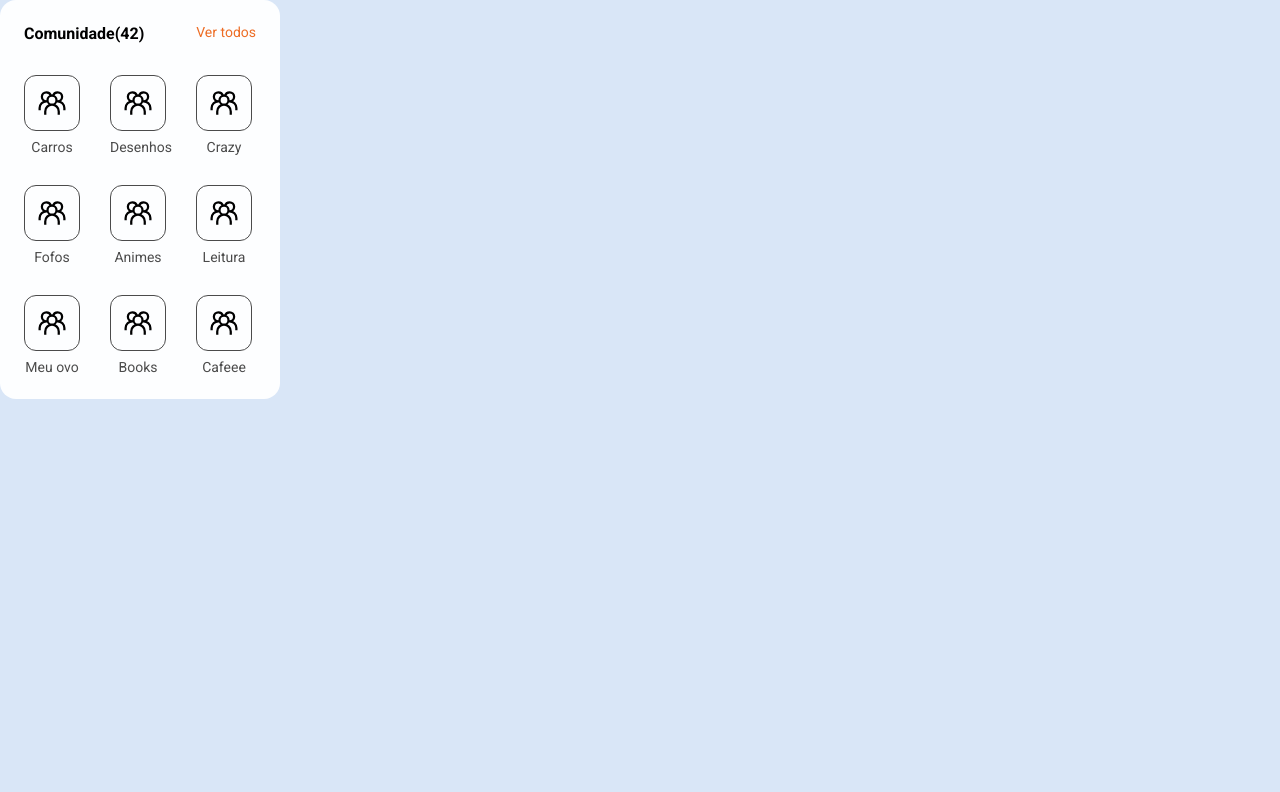
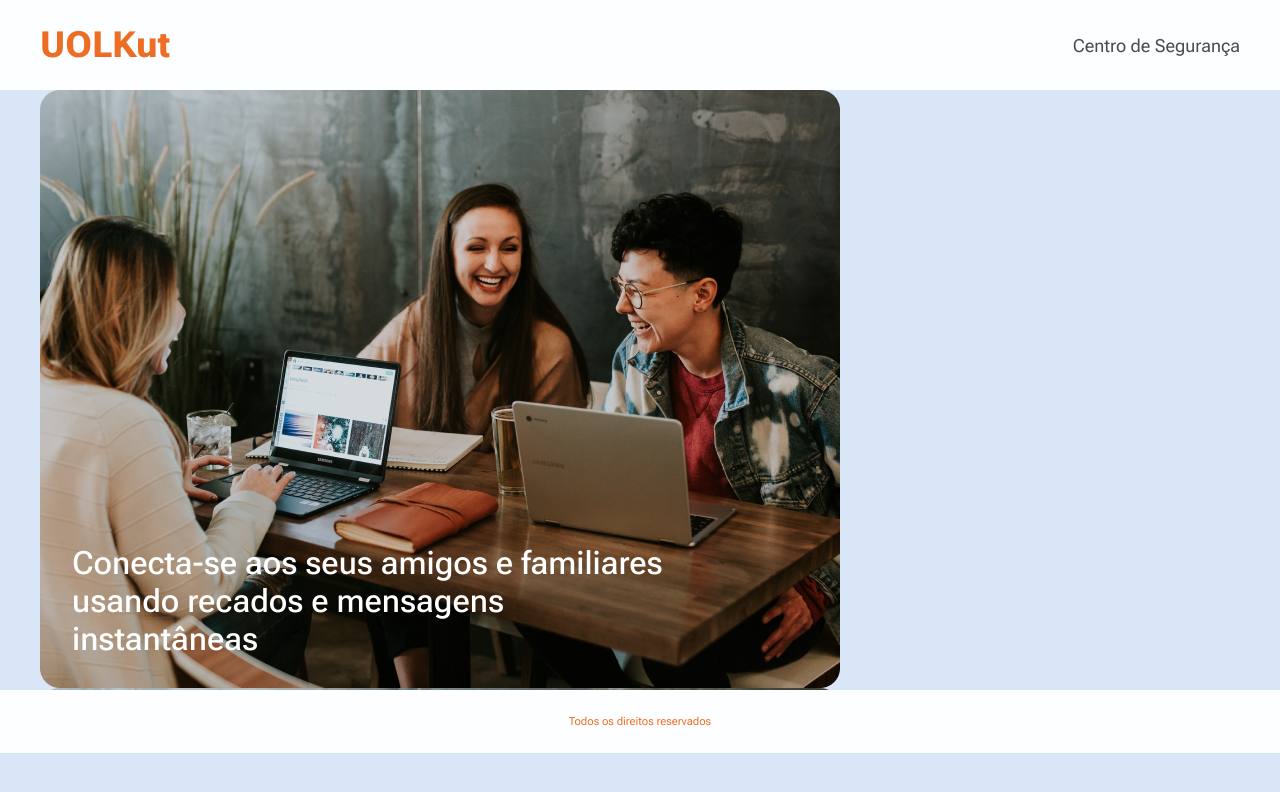
Before and after one commit to okumura-e/projeto-compass_uolkut, a React (Vite) app: page / in a window 1280 px wide. Shown: the top 792 px of the page. Built offline with nearby package versions, Linux system fonts and the light colour scheme.

Commit message:
feat: add components and css

```diff
--- /dev/null
+++ b/src/components/Footer/index.tsx
@@ -0,0 +1,12 @@
+import React from 'react';
+import {Container, Text} from './styles';
+
+function Footer() {
+  return (
+    <Container>
+      <Text>Todos os direitos reservados</Text>
+    </Container>
+  );
+}
+
+export default Footer;
--- /dev/null
+++ b/src/components/Footer/styles.ts
@@ -0,0 +1,34 @@
+import { BsDisplay } from "react-icons/bs";
+import styled, { css } from "styled-components";
+
+export const Container = styled.footer`
+    ${({ theme }) => {
+    return css`
+      background: ${theme.colors.secondaryBg};
+      padding: 2.4rem 0;
+
+      ${theme.medias.mobile} {
+        display: none;
+      }
+    `;
+  }}
+`;
+
+export const Text = styled.p`
+    ${({ theme }) => {
+    return css`
+    color: #ED6D25;
+    font-family: Roboto Flex;
+    font-size: 1.125rem;
+    font-style: normal;
+    font-weight: 400;
+    line-height: 1.5rem;
+    text-align: center;
+
+    ${theme.medias.mobile} {
+        display: none;
+    }
+`;
+    }}
+
+`;
--- /dev/null
+++ b/src/components/FormPageHeader/index.tsx
@@ -0,0 +1,17 @@
+import React from 'react';
+import {Container, ContentContainer, Logo, Link} from './styles';
+
+function FormPageHeader() {
+  return (
+    <Container>
+      <ContentContainer>
+
+        <Logo>UOLKut</Logo>
+        <Link>Centro de Segurança</Link>
+
+      </ContentContainer>
+    </Container>
+  );
+}
+
+export default FormPageHeader;
--- /dev/null
+++ b/src/components/FormPageHeader/styles.ts
@@ -0,0 +1,89 @@
+import styled, { css } from "styled-components";
+
+export const Container = styled.header`
+  ${({ theme }) => {
+    return css`
+      background: ${theme.colors.secondaryBg};
+      padding: 2.4rem 0;
+    `;
+  }}
+`;
+
+export const ContentContainer = styled.div`
+  ${({ theme }) => {
+    return css`
+      display: flex;
+      justify-content: center;
+      max-width: 1200px;
+
+      padding: 0 2rem;
+
+      margin: 0 auto;
+      ${theme.medias.desktop} {
+        padding: 0;
+      }
+
+      @media screen and (max-width: 1200px) {
+        gap: 4.8rem;
+        padding: 0 1.6rem;
+      }
+
+      ${theme.medias.desktop} {
+        justify-content: space-between;
+
+      }
+
+    `;
+
+
+  }}
+`;
+
+export const Logo = styled.h1`
+  ${({ theme }) => {
+    return css`
+      color: ${theme.colors.primary};
+      font-size: 2rem;
+      font-weight: 800;
+
+      cursor: pointer;
+
+      ${theme.medias.desktop} {
+        font-size: 3.6rem;
+      }
+    `;
+  }}
+`;
+
+interface LinkProps {
+    selected?: boolean;
+  }
+
+  export const Link = styled.a<LinkProps>`
+    ${({ theme, selected }) => {
+      return css`
+        font-size: 1.8rem;
+        color: ${theme.colors.content};
+        align-self: center;
+        display: none;
+        transition: color 0.2s ease-in-out;
+
+        cursor: pointer;
+
+        ${theme.medias.desktop} {
+            display: inline;
+
+        }
+
+        ${selected
+          ? () => css`
+              color: ${theme.colors.primary};
+            `
+          : () => css`
+              &:hover {
+                color: ${theme.colors.primary};
+              }
+            `}
+      `;
+    }}
+  `;
--- a/src/main.tsx
+++ b/src/main.tsx
@@ -1,15 +1,16 @@
 import { ThemeProvider } from "styled-components";
 import React from "react";
 import ReactDOM from "react-dom/client";
-import App from "./App.tsx";
+// import App from "./App.tsx";
 import theme from "./styles/theme.ts";
 import GlobalStyles from "./styles/GlobalStyles.ts";
+import FormPage from "./templates/FormPage/index.tsx";
 
 ReactDOM.createRoot(document.getElementById("root")!).render(
   <React.StrictMode>
     <ThemeProvider theme={theme}>
       <GlobalStyles />
-      <App />
+      <FormPage />
     </ThemeProvider>
   </React.StrictMode>
 );
--- a/src/styles/theme.ts
+++ b/src/styles/theme.ts
@@ -26,6 +26,7 @@ const theme = {
   medias: {
     desktop: "@media screen and (min-width: 768px)",
     tablet: "@media screen and (min-width: 480px)",
+    mobile: "@media screen and (max-width: 480px)"
   },
 };
 
--- /dev/null
+++ b/src/templates/FormPage/index.tsx
@@ -0,0 +1,28 @@
+import React from 'react';
+import {Container, LeftSection, Text} from './styles';
+import FormPageHeader from '../../components/FormPageHeader';
+import { Outlet } from 'react-router-dom';
+import Footer from '../../components/Footer';
+
+
+
+
+function FormPage() {
+  return (
+   <>
+   <FormPageHeader />
+   <Container>
+      <LeftSection className="imagem">
+        <Text>Conecta-se aos seus amigos e familiares usando recados e mensagens instantâneas</Text>
+      </LeftSection>
+      <Outlet />
+    </Container>
+
+  <Footer/>
+
+
+</>
+  );
+}
+
+export default FormPage;
--- /dev/null
+++ b/src/templates/FormPage/styles.ts
@@ -0,0 +1,25 @@
+import styled, {css} from "styled-components";
+import formImage from '../../assets/form-image.png'
+
+export const Container = styled.main`
+    display: flex;
+    max-width: 1200px;
+    margin: 0 auto;
+
+`
+export const LeftSection = styled.section`
+    background-image: url(${formImage});
+    min-height: 600px;
+    max-width: 800px;
+    width: 100%;
+    display: flex;
+    align-items: flex-end;
+    padding: 3.2rem;
+
+`
+export const Text = styled.p`
+    font-size: 3.2rem;
+    color: #fff;
+    font-weight: 500;
+    max-width: 600px;
+`
```
Also changed, not shown: src/assets/form-image.png (added).
